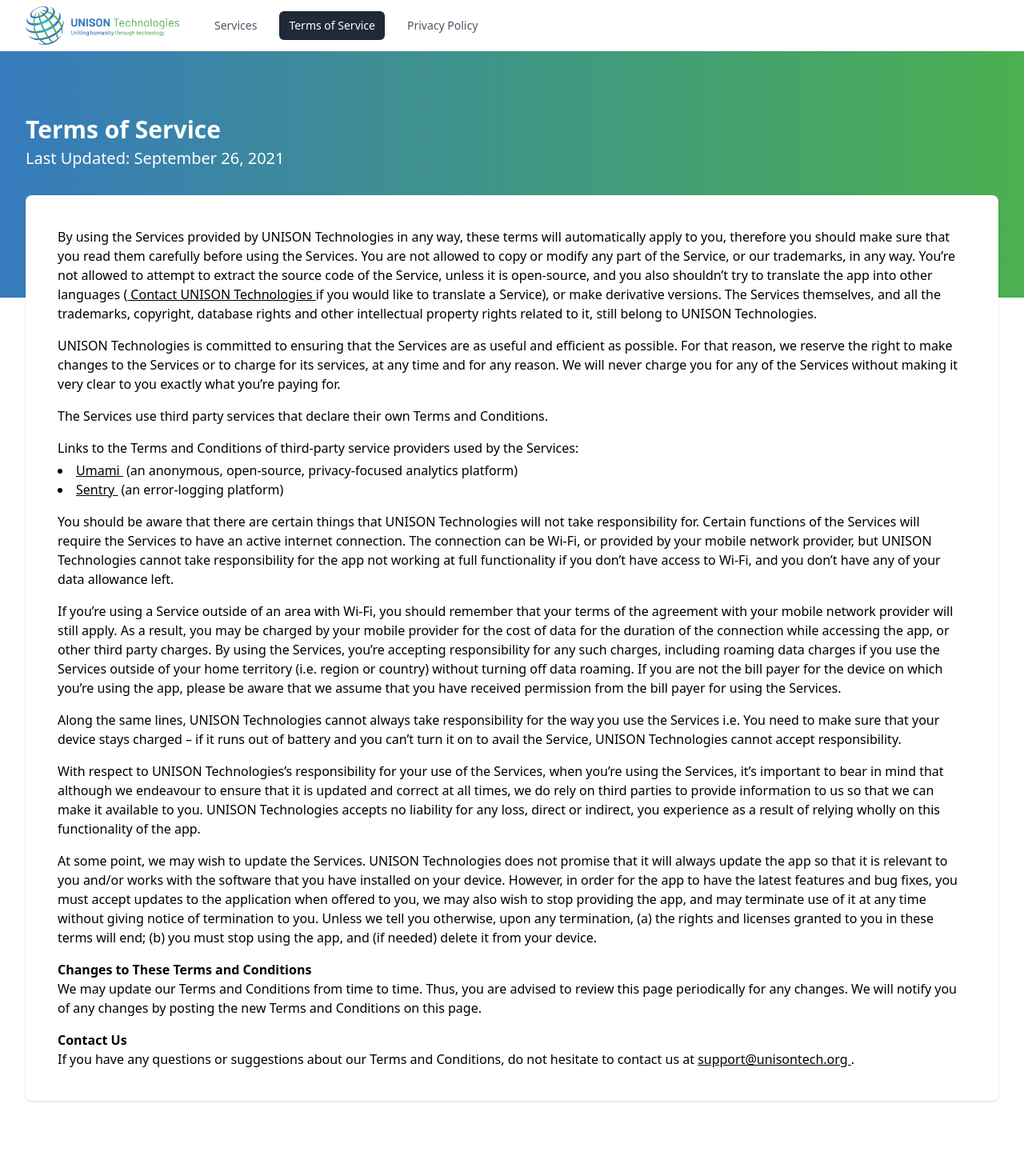
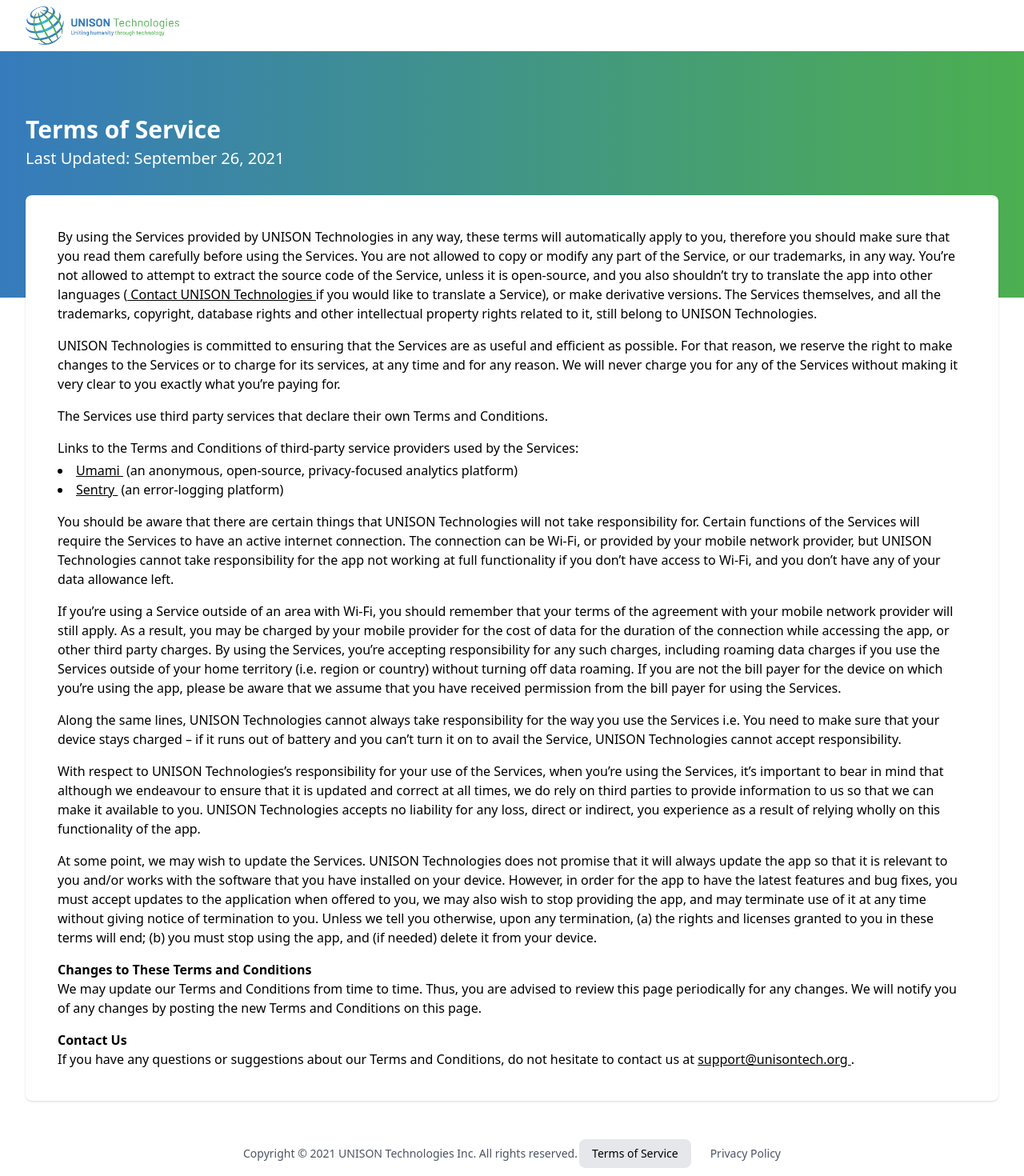
Before and after one commit to UNISONTechnologies/website, a Vue app: page /terms in a window 1280 px wide. Shown: the top 1470 px of the page at 80% size. Before the commit the page ends 1424 px from the top, so only its background shows below. Built offline with nearby package versions, Linux system fonts and the light colour scheme.

Commit message:
Switch to services homepage layout, add footer

```diff
--- a/src/App.vue
+++ b/src/App.vue
@@ -1,5 +1,33 @@
 <script setup lang="ts"></script>
 
 <template>
-    <router-view />
+    <div class="min-h-screen">
+        <router-view />
+    </div>
+
+    <footer
+        class="text-gray-600 text-center text-sm -mt-16 px-6 sm:px-0 max-w-2xl mx-auto flex flex-col sm:flex-row space-y-2 sm:space-y-0 pb-8 sm:pb-0 items-center"
+    >
+        <span class="flex-1 text-center sm:text-left">
+            Copyright &copy; {{ new Date().getFullYear() }} UNISON Technologies
+            Inc. All rights reserved.
+        </span>
+
+        <div
+            class="flex flex-col sm:flex-row space-y-1 sm:space-y-0 sm:space-x-6 items-center"
+        >
+            <router-link to="/terms" class="hover:underline">
+                Terms of Service
+            </router-link>
+            <router-link to="/privacy" class="hover:underline">
+                Privacy Policy
+            </router-link>
+        </div>
+    </footer>
 </template>
+
+<style scoped lang="postcss">
+footer div.flex a.router-link-exact-active {
+    @apply bg-gray-200 px-4 py-2 text-black rounded-lg;
+}
+</style>
--- a/src/components/HomepageButton.vue
+++ /dev/null
@@ -1,18 +0,0 @@
-<script setup lang="ts">
-const props = defineProps<{
-    to: string;
-    title: string;
-    backgroundColor: string;
-    darkBackgroundColor: string;
-}>();
-</script>
-
-<template>
-    <router-link
-        :to="props.to"
-        class="text-white rounded-lg p-4 text-3xl text-center flex h-full transition duration-300 hover:shadow-2xl"
-        :class="[backgroundColor, darkBackgroundColor]"
-    >
-        <span class="m-auto" v-text="props.title" />
-    </router-link>
-</template>
--- a/src/components/MainLayout.vue
+++ b/src/components/MainLayout.vue
@@ -14,14 +14,14 @@
                     v-text="props.header"
                 />
                 <h2
+                    v-if="subtitle"
                     class="text-xl font-medium text-white sm:text-left text-center mt-1"
                     v-text="props.subtitle"
-                    v-if="subtitle"
                 />
             </div>
         </header>
     </div>
-    <main class="-mt-32">
+    <main class="-mt-32 pb-16">
         <div class="max-w-7xl mx-auto pb-12 px-4 sm:px-8 lg:px-8">
             <div class="bg-white rounded-lg shadow px-5 py-6 sm:px-6 min-h-96">
                 <div class="p-4">
--- a/src/components/NavigationBar.vue
+++ b/src/components/NavigationBar.vue
@@ -22,25 +22,6 @@
                             alt="UT Wordmark"
                         />
                     </router-link>
-                    <div class="sm:ml-12">
-                        <div class="flex space-x-4 items-center">
-                            <navigation-button
-                                to="/services"
-                                content="Services"
-                                :active="path === '/services'"
-                            />
-                            <navigation-button
-                                to="/terms"
-                                content="Terms of Service"
-                                :active="path === '/terms'"
-                            />
-                            <navigation-button
-                                to="/privacy"
-                                content="Privacy Policy"
-                                :active="path === '/privacy'"
-                            />
-                        </div>
-                    </div>
                 </div>
             </div>
         </div>
--- a/src/data/productsAndServices.json
+++ /dev/null
@@ -1,22 +0,0 @@
-[
-    {
-        "name": "Schedules",
-        "description": "Schedules is the app for all your schedules. It tells you exactly what the current period is and how much time is remaining in a period, as well as the next period and starting time.",
-        "url": "https://schedules.unisontech.org"
-    },
-    {
-        "name": "Notetap",
-        "description": "A simple web-based journal app. Write entries in Markdown and store them in the cloud.",
-        "url": "https://notetap.unisontech.org"
-    },
-    {
-        "name": "Control Surface for Spotify",
-        "description": "Control Surface for Spotify is a utility to allow users to control their Spotify playback without opening the web version of Spotify. It aims to be a simple, easy-to-use application to control playback and view currently playing information.",
-        "url": "https://cs.unisontech.org"
-    },
-    {
-        "name": "Stock Digest",
-        "description": "A daily email service with updates for your stocks.",
-        "url": "https://stockdigest.unisontech.org"
-    }
-]
--- /dev/null
+++ b/src/models.ts
@@ -0,0 +1,6 @@
+export type Service = {
+    name: string;
+    description: string;
+    url: string;
+    logo: string;
+};
--- a/src/router/index.ts
+++ b/src/router/index.ts
@@ -1,5 +1,4 @@
 import { createWebHistory, createRouter } from "vue-router";
-import Home from "../views/Home.vue";
 import Services from "../views/Services.vue";
 import Terms from "../views/Terms.vue";
 import Privacy from "../views/Privacy.vue";
@@ -7,11 +6,6 @@
 const routes = [
     {
         path: "/",
-        name: "Home",
-        component: Home,
-    },
-    {
-        path: "/services",
         name: "Services",
         component: Services,
     },
--- a/src/views/Home.vue
+++ /dev/null
@@ -1,30 +0,0 @@
-<script setup lang="ts">
-import MainLayout from "../components/MainLayout.vue";
-import HomepageButton from "../components/HomepageButton.vue";
-import ThreeColumnGrid from "../components/ThreeColumnGrid.vue";
-</script>
-
-<template>
-    <main-layout header="Home">
-        <three-column-grid class="h-80">
-            <homepage-button
-                to="/services"
-                title="Services"
-                background-color="bg-ut-blue"
-                dark-background-color="hover:bg-ut-blue-dark"
-            />
-            <homepage-button
-                to="/terms"
-                title="Terms of Service"
-                background-color="bg-ut-green"
-                dark-background-color="hover:bg-ut-green-dark"
-            />
-            <homepage-button
-                to="/privacy"
-                title="Privacy Policy"
-                background-color="bg-ut-blue"
-                dark-background-color="hover:bg-ut-blue-dark"
-            />
-        </three-column-grid>
-    </main-layout>
-</template>
--- a/src/views/Services.vue
+++ b/src/views/Services.vue
@@ -2,19 +2,27 @@
 import MainLayout from "../components/MainLayout.vue";
 import ThreeColumnGrid from "../components/ThreeColumnGrid.vue";
 import CreationCard from "../components/CreationCard.vue";
+import { onBeforeMount, ref } from "vue";
+import type { Service } from "../models";
 
-import productsAndService from "../data/productsAndServices.json";
+const services = ref<Service[]>([]);
+
+onBeforeMount(async () => {
+    services.value = await (
+        await fetch("https://raw.unisontech.org/ut/services")
+    ).json();
+});
 </script>
 
 <template>
-    <main-layout header="Services">
-        <three-column-grid>
+    <main-layout header="Home">
+        <three-column-grid v-if="services">
             <creation-card
-                v-for="product in productsAndService"
-                :key="product.name"
-                :name="product.name"
-                :description="product.description"
-                :url="product.url"
+                v-for="service in services"
+                :key="service.name"
+                :name="service.name"
+                :description="service.description"
+                :url="service.url"
             />
         </three-column-grid>
     </main-layout>
```
Also changed, not shown: package.json (+7 -7 lines), 1 other file (tests, documents, lock files or other folders).
